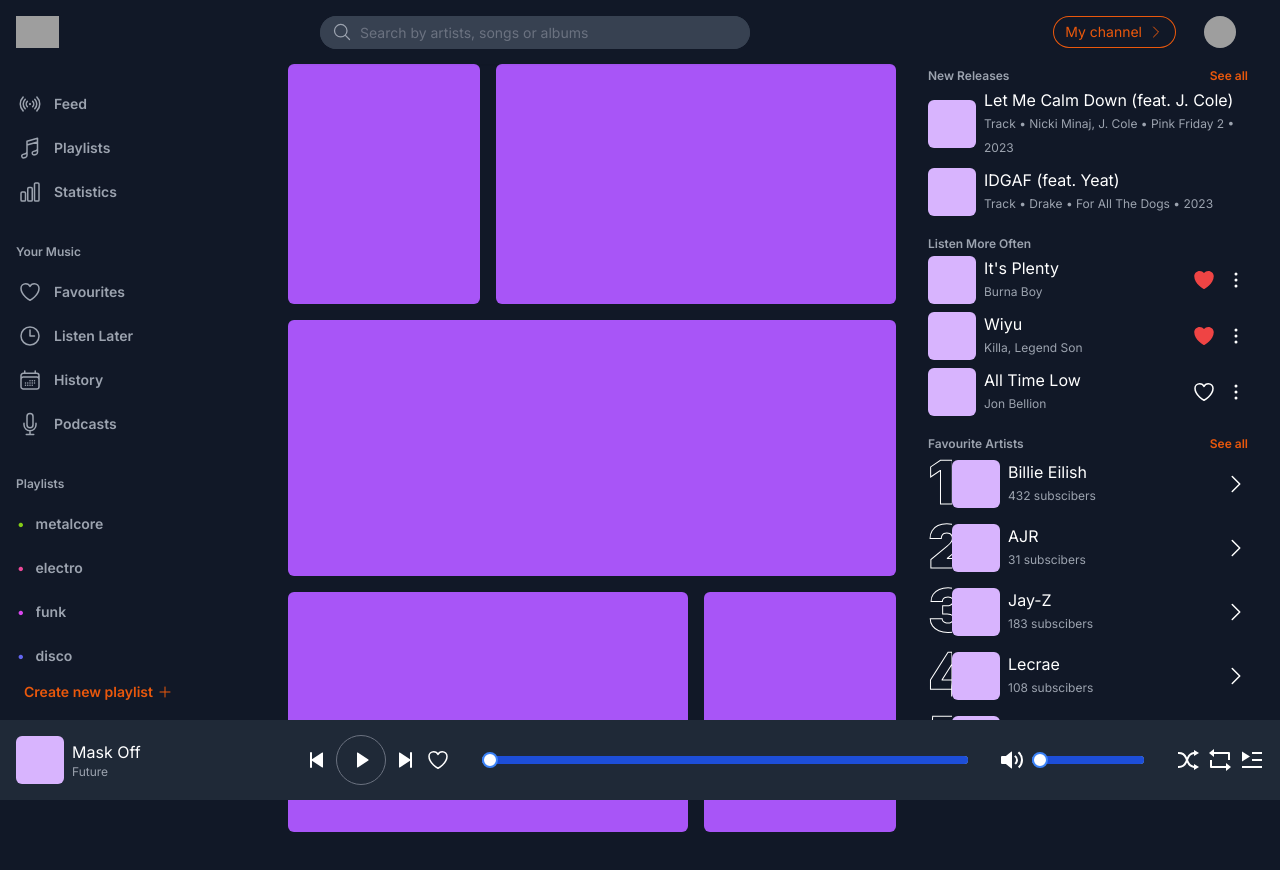
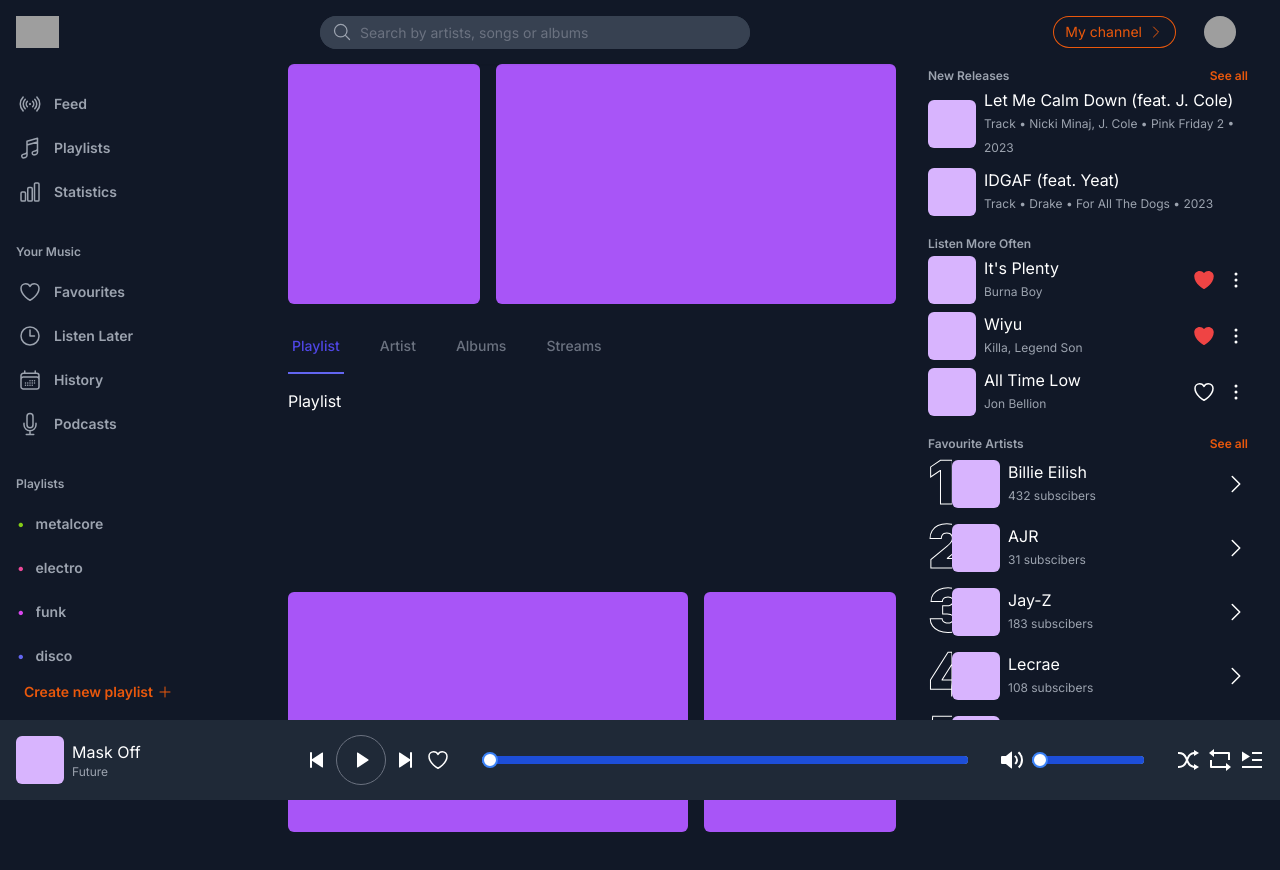
Before and after one commit to LobeM/melo, a Next.js app: page / in a window 1280 px wide. Shown: the top 870 px of the page. Built offline with nearby package versions, Linux system fonts and the light colour scheme; grey boxes are pictures that could not be loaded.

Commit message:
created a tab component

```diff
--- a/app/components/ui/feed/tabs.tsx
+++ /dev/null
@@ -1,7 +0,0 @@
-import React from 'react';
-
-const Tabs = () => {
-  return <div>tabs</div>;
-};
-
-export default Tabs;
--- /dev/null
+++ b/app/components/ui/tabs.tsx
@@ -0,0 +1,89 @@
+'use client';
+
+import clsx from 'clsx';
+import { MouseEvent, ReactNode, useState } from 'react';
+
+export function Tab({
+  label,
+  children,
+  ...props
+}: {
+  label: string;
+  children: ReactNode;
+}) {
+  return (
+    <div className='hidden' data-label={label} {...props}>
+      {children}
+    </div>
+  );
+}
+
+export function Tabs({ children, ...props }: { children: ReactNode }) {
+  const [activeTab, setActiveTab] = useState(
+    children instanceof Array && children[0].props.label
+  );
+
+  const handleClick = (
+    e: MouseEvent<HTMLButtonElement>,
+    newActiveTab: string
+  ) => {
+    e.preventDefault();
+    setActiveTab(newActiveTab);
+  };
+
+  return (
+    <div {...props}>
+      <div className='sm:hidden'>
+        <label htmlFor='tabs' className='sr-only'>
+          Select a tab
+        </label>
+        <select
+          id='tabs'
+          name='tabs'
+          className='block w-full rounded-md border-gray-300 py-2 pl-3 pr-10 text-base focus:border-indigo-500 focus:outline-none focus:ring-indigo-500 sm:text-sm'
+        >
+          {children instanceof Array &&
+            children.map((child) => (
+              <option key={child.props.label} value={child.props.label}>
+                {child.props.label}
+              </option>
+            ))}
+        </select>
+      </div>
+      <div className='hidden sm:block'>
+        <div className='boarder-b border-gray-200'>
+          <nav className='-mb-px flex space-x-8' aria-label='Tabs'>
+            {children instanceof Array &&
+              children.map((child) => (
+                <button
+                  key={child.props.label}
+                  className={clsx(
+                    activeTab === child.props.label
+                      ? 'border-indigo-500 text-indigo-600'
+                      : 'border-transparent text-gray-500 hover:border-gray-300 hover:text-gray-700',
+                    'whitespace-nowrap border-b-2 py-4 px-1 text-sm font-medium'
+                  )}
+                  onClick={(e: MouseEvent<HTMLButtonElement>) =>
+                    handleClick(e, child.props.label)
+                  }
+                >
+                  {child.props.label}
+                </button>
+              ))}
+          </nav>
+          <div className='py-4'>
+            {children instanceof Array &&
+              children.map((child) => {
+                if (child.props.label == activeTab) {
+                  return (
+                    <div key={child.props.label}>{child.props.children}</div>
+                  );
+                }
+                return null;
+              })}
+          </div>
+        </div>
+      </div>
+    </div>
+  );
+}
--- a/app/page.tsx
+++ b/app/page.tsx
@@ -1,10 +1,19 @@
+import { Tab, Tabs } from '@/app/components/ui/tabs';
+
 export default function Home() {
   return (
     <>
       <div className='grid grid-cols-3 gap-4'>
         <div className='rounded-md col-span-1 bg-purple-500 h-60'></div>
         <div className='rounded-md col-span-2 bg-purple-500 h-60'></div>
-        <div className='rounded-md col-span-3 bg-purple-500 h-64'></div>
+        <div className='rounded-md col-span-3  h-64'>
+          <Tabs>
+            <Tab label='Playlist'>Playlist</Tab>
+            <Tab label='Artist'>Artist</Tab>
+            <Tab label='Albums'>Albums</Tab>
+            <Tab label='Streams'>Streams</Tab>
+          </Tabs>
+        </div>
         <div className='rounded-md col-span-2 bg-purple-500 h-60'></div>
         <div className='rounded-md col-span-1 bg-purple-500 h-60'></div>
       </div>
```
